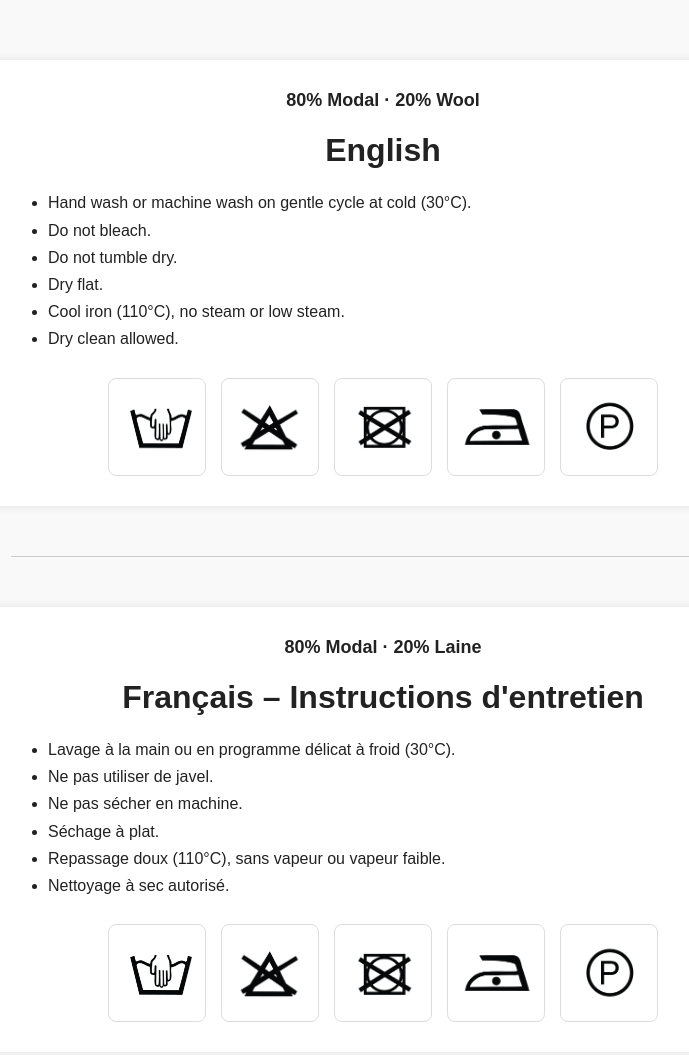
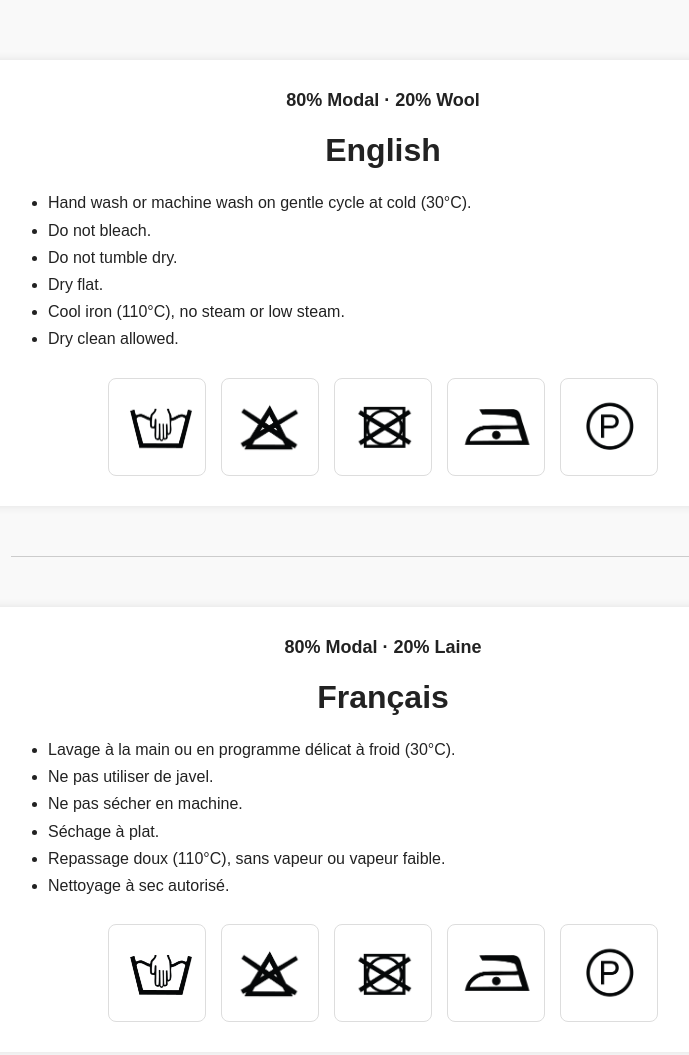
Before and after one commit to qrcoder0/isiketiket0, a plain HTML site: page index.html in a window 1280 px wide. Shown: the top 1055 px of the page, without its empty margins (257-946 px from the left). Drawn offline with Linux system fonts and the light colour scheme.

Commit message:
Update index.html

```diff
--- a/index.html
+++ b/index.html
@@ -94,7 +94,7 @@
     <div class="fabric">
       80% Modal · 20% Laine
     </div>
-    <h1>Français – Instructions d'entretien</h1>
+    <h1>Français</h1>
 
     <ul>
       <li>Lavage à la main ou en programme délicat à froid (30°C).</li>
```
